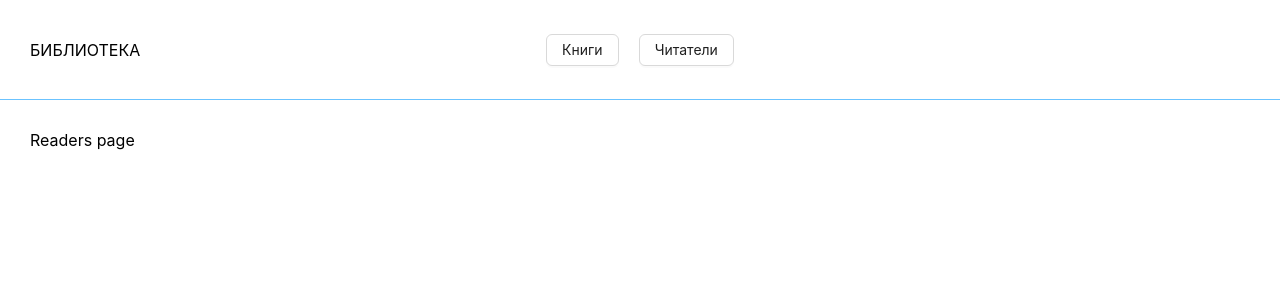
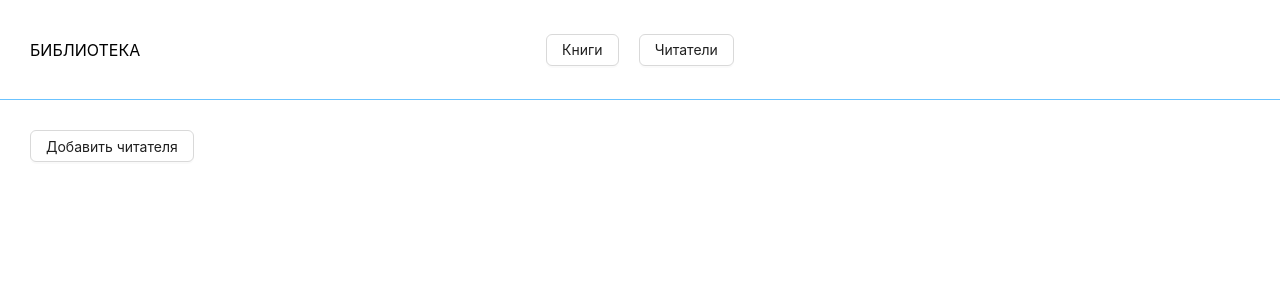
Before and after one commit to Gelyasha/MTS_internship, a React (Create React App) app: page /readers in a window 1280 px wide. Shown: the top 300 px of the page. Built offline with nearby package versions, Linux system fonts and the light colour scheme; the HTML template or start-up script is replaced by a standard one.

Commit message:
реализовано добавление читателей

```diff
--- /dev/null
+++ b/src/components/entities/AddBookModal/index.ts
@@ -0,0 +1 @@
+export { default } from './AddBookModal';
--- /dev/null
+++ b/src/components/entities/AddReaderModal/AddReaderModal.tsx
@@ -0,0 +1,66 @@
+import { Form, Input, Modal, notification } from "antd";
+import React, { FC } from "react";
+import readersStore from "../../../store/readersStore";
+
+interface IFormValues {
+    lastName: string,
+}
+
+interface IProps {
+    isVisible: boolean,
+    setIsVisible: (value: boolean) => void,
+}
+
+const AddReaderModal: FC<IProps> = ({
+    isVisible,
+    setIsVisible,
+}) => {
+    const [form] = Form.useForm<IFormValues>()
+
+    const handleCancel = () => {
+        form.resetFields();
+        setIsVisible(false);
+    }
+
+    const handleOk = async () => {
+        try {
+            const values = await form.validateFields();
+            readersStore.addReader(values);
+            setIsVisible(false);
+            form.resetFields();
+        } catch (_error) {
+            notification.error({ message: 'Не удалось добавить читателя' })
+        }
+    }
+
+    return (
+        <Modal
+            open={isVisible}
+            title='Добавить читателя'
+            onCancel={handleCancel}
+            cancelText='Отмена'
+            okText='Сохранить'
+            onOk={handleOk}
+            destroyOnClose
+        >
+            <Form
+                form={form}
+            >
+                <Form.Item
+                    name={'lastName'}
+                    rules={[
+                        {
+                            required: true,
+                            message: 'Обязательное поле'
+                        }
+                    ]}
+                    label='Фамилия'
+                >
+                    <Input />
+                </Form.Item>
+            </Form>
+        </Modal>
+    )
+};
+
+export default AddReaderModal
--- /dev/null
+++ b/src/components/entities/AddReaderModal/index.ts
@@ -0,0 +1 @@
+export { default } from './AddReaderModal';
--- a/src/components/pages/BooksPage/BooksPage.tsx
+++ b/src/components/pages/BooksPage/BooksPage.tsx
@@ -2,7 +2,7 @@ import React, { FC, useState } from "react";
 import classes from './BooksPage.module.css'
 import { observer } from "mobx-react-lite";
 import { IBook } from "../../../types";
-import AddBookModal from "../../entities/AddBookModal/AddBookModal";
+import AddBookModal from "../../entities/AddBookModal";
 import { Button } from "antd";
 
 interface IProps {
--- a/src/components/pages/ReadersPage/ReadersPage.tsx
+++ b/src/components/pages/ReadersPage/ReadersPage.tsx
@@ -1,12 +1,42 @@
-import React, { FC } from "react";
+import React, { FC, useState } from "react";
 import classes from './ReadersPage.module.css';
+import { IReader } from "../../../types";
+import { observer } from "mobx-react-lite";
+import { Button } from "antd";
+import AddReaderModal from "../../entities/AddReaderModal";
 
-const ReadersPage : FC = () =>{
-    return(
+interface IProps {
+    readers: IReader[],
+}
+
+const ReadersPage: FC<IProps> = observer(({ readers }) => {
+
+    const [isModalVisible, setIsModalVisible] = useState(false);
+
+    return (
         <div>
-            Readers page
+            <div>
+                {readers.map((reader) => {
+                    return (
+                        <div>
+                            Фамилия: {reader.lastName}
+                        </div>
+                    )
+                })}
+            </div>
+            <Button
+                onClick={() => {
+                    setIsModalVisible(true)
+                }}
+            >
+                Добавить читателя
+            </Button>
+            <AddReaderModal
+                isVisible={isModalVisible}
+                setIsVisible={setIsModalVisible}
+            />
         </div>
     )
-};
+});
 
 export default ReadersPage;
--- a/src/router/router.tsx
+++ b/src/router/router.tsx
@@ -5,6 +5,7 @@ import BooksPage from "../components/pages/BooksPage";
 import ReadersPage from "../components/pages/ReadersPage";
 import Page404 from "../components/pages/Page404";
 import booksStore from "../store/booksStore";
+import readersStore from "../store/readersStore";
 
 export const router = createBrowserRouter([
     {
@@ -19,7 +20,7 @@ export const router = createBrowserRouter([
         path: '/readers',
         element: (
             <Layout>
-                <ReadersPage />
+                <ReadersPage readers={readersStore.readers} />
             </Layout>
         ),
     },
--- a/src/store/readersStore.ts
+++ b/src/store/readersStore.ts
@@ -5,7 +5,7 @@ const LS_KEY = 'readers';
 
 interface IReadersStore {
     readers: IReader[],
-    addReader: (reader: IReader) => void,
+    addReader: (reader: { lastName: string }) => void,
 }
 
 class ReadersStore implements IReadersStore {
@@ -19,8 +19,13 @@ class ReadersStore implements IReadersStore {
         this.#loadReadersFromLoacalStorage();
     };
 
-    addReader(reader: IReader) {
-        this.readers.push(reader);
+    addReader(reader: { lastName: string }) {
+        const newReader: IReader = {
+            ...reader,
+            bookList: [],
+            id: Date.now(),
+        }
+        this.readers.push(newReader);
         this.#saveReadersToLoacalStorage();
     };
 
```
